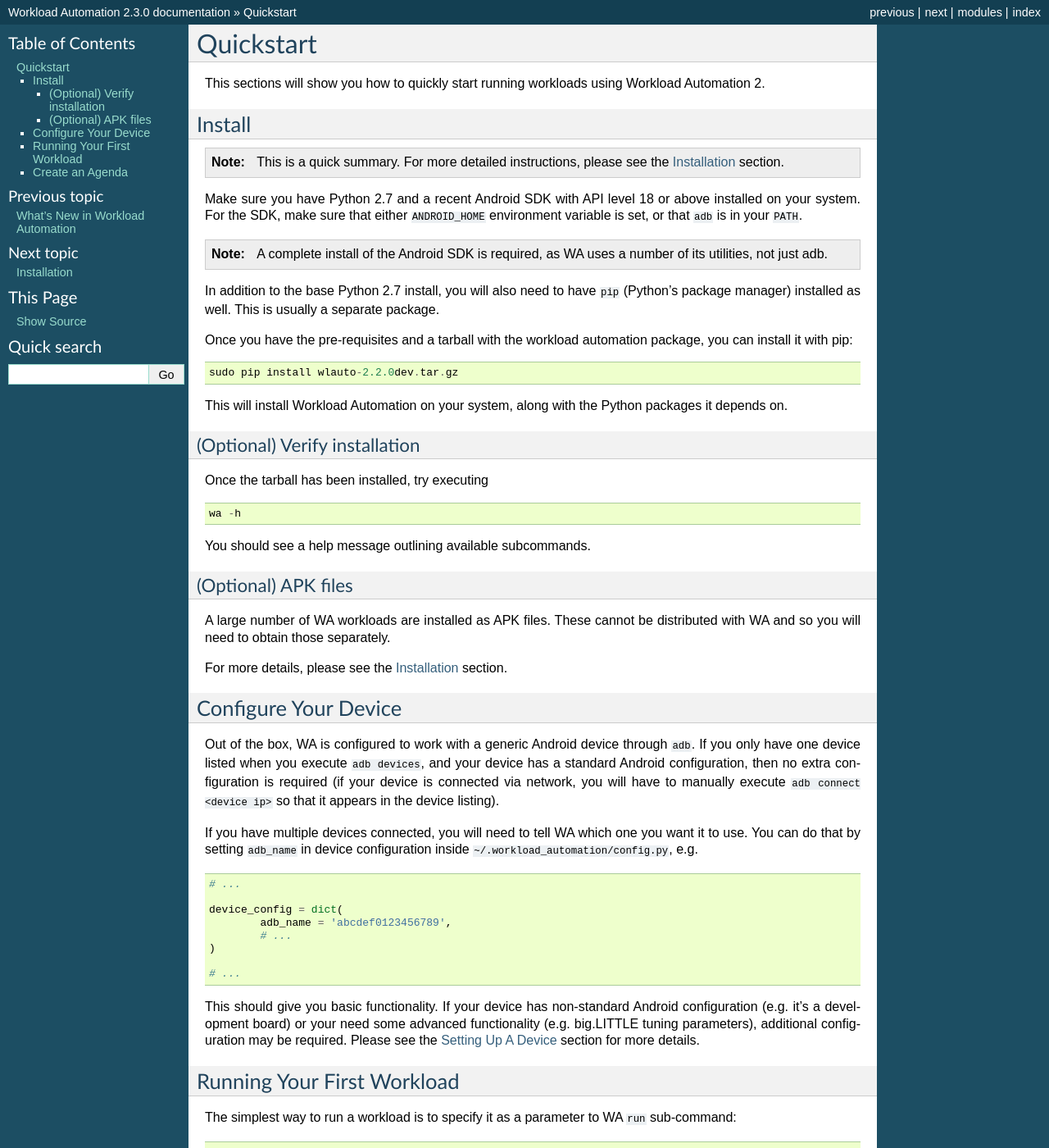
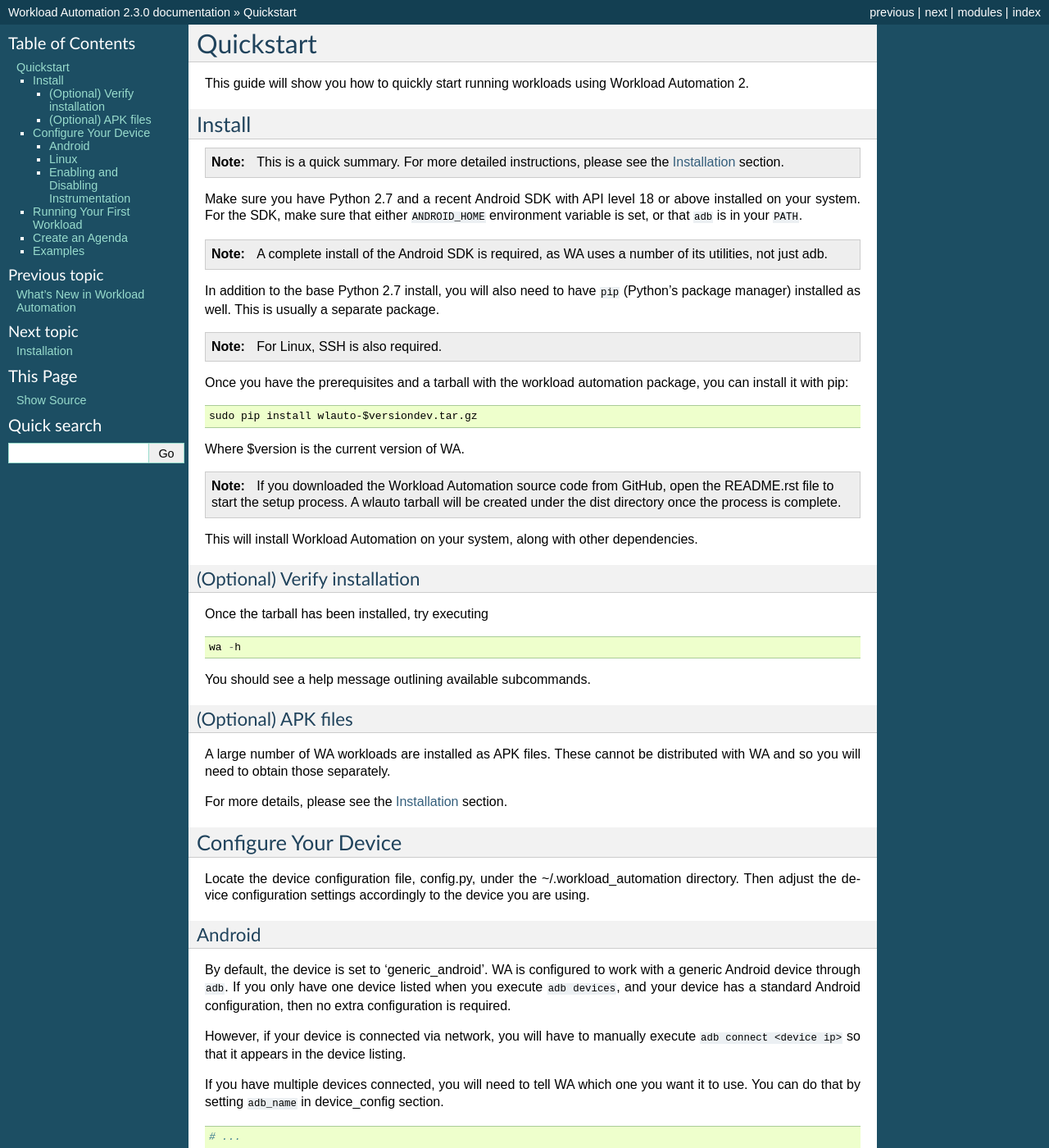
Before and after one commit to ARM-software/lisa, a Sphinx documentation site: the page built from doc/source/quickstart.rst, in a window 1280 px wide and 1400 px high. Shown: the whole window at 82% size. Built offline with Sphinx 7.4.7, drawn with Linux system fonts in a browser that asks for light colours; pages that are not in the unit, such as notebooks, are missing from menus; some of the changed text lies outside the part shown.

Commit message:
doc/source: Update quickstart
Update the quickstart guide to include steps for setting
up WA to run on Linux devices.

Signed-off-by: Lisa Nguyen <lisa.nguyen@linaro.org>

```diff
--- a/doc/source/quickstart.rst
+++ b/doc/source/quickstart.rst
@@ -2,7 +2,7 @@
 Quickstart
 ==========
 
-This sections will show you how to quickly start running workloads using
+This guide will show you how to quickly start running workloads using
 Workload Automation 2.
 
 
@@ -22,13 +22,20 @@
 In addition to the base Python 2.7 install, you will also need to have ``pip``
 (Python's package manager) installed as well. This is usually a separate package.
 
-Once you have the pre-requisites and a tarball with the workload automation package,
+.. note:: For Linux, SSH is also required.
+
+Once you have the prerequisites and a tarball with the workload automation package,
 you can install it with pip::
 
-        sudo pip install wlauto-2.2.0dev.tar.gz
+        sudo pip install wlauto-$versiondev.tar.gz
 
-This will install Workload Automation on your system, along with the Python
-packages it depends on.
+Where $version is the current version of WA.
+
+.. note:: If you downloaded the Workload Automation source code from GitHub, open
+          the README.rst file to start the setup process. A wlauto tarball will
+          be created under the dist directory once the process is complete.
+
+This will install Workload Automation on your system, along with other dependencies.
 
 (Optional) Verify installation
 -------------------------------
@@ -52,15 +59,23 @@
 Configure Your Device
 =====================
 
-Out of the box, WA is configured to work with a generic Android device through
-``adb``. If you only have one device listed when you execute ``adb devices``,
-and your device has a standard Android configuration, then no extra configuration
-is required (if your device is connected via network, you will have to manually execute
-``adb connect <device ip>`` so that it appears in the device listing).
+Locate the device configuration file, config.py, under the
+~/.workload_automation directory. Then adjust the device
+configuration settings accordingly to the device you are using.
 
-If you have  multiple devices connected, you will need to tell WA which one you
-want it to use. You can do that by setting ``adb_name`` in device configuration inside
-``~/.workload_automation/config.py``\ , e.g.
+Android
+-------
+
+By default, the device is set to 'generic_android'. WA is configured to work
+with a generic Android device through ``adb``. If you only have one device listed
+when you execute ``adb devices``, and your device has a standard Android
+configuration, then no extra configuration is required.
+
+However, if your device is connected via network, you will have to manually execute
+``adb connect <device ip>`` so that it appears in the device listing.
+
+If you have multiple devices connected, you will need to tell WA which one you
+want it to use. You can do that by setting ``adb_name`` in device_config section.
 
 .. code-block:: python
 
@@ -73,10 +88,73 @@
 
         # ...
 
-This should give you basic functionality. If your device has non-standard
-Android configuration (e.g. it's a development board) or your need some advanced
-functionality (e.g. big.LITTLE tuning parameters), additional configuration may
-be required. Please see the :doc:`device_setup` section for more details.
+Linux
+-----
+
+First, set the device to 'generic_linux'
+
+.. code-block:: python
+
+        # ...
+          device = 'generic_linux'
+        # ...
+
+Find the device_config section and add these parameters
+
+.. code-block:: python
+
+        # ...
+
+        device_config = dict(
+                host = '192.168.0.100',
+                username = 'root',
+                password = 'password'
+                # ...
+        )
+
+        # ...
+
+Parameters:
+
+- Host is the IP of your target Linux device
+- Username is the user for the device
+- Password is the password for the device
+
+Enabling and Disabling Instrumentation
+---------------------------------------
+
+Some instrumentation tools are enabled after your initial install of WA.
+
+.. note:: Some Linux devices may not be able to run certain instruments
+          provided by WA (e.g. cpufreq is disabled or unsupported by the
+          device).
+
+As a start, keep the 'execution_time' instrument enabled while commenting out
+the rest to disable them.
+
+.. code-block:: python
+
+        # ...
+
+        Instrumentation = [
+                # Records the time it took to run the workload
+                'execution_time',
+
+                # Collects /proc/interrupts before and after execution and does a diff.
+                # 'interrupts',
+
+                # Collects the contents of/sys/devices/system/cpu before and after execution and does a diff.
+                # 'cpufreq',
+
+                # ...
+        )
+
+
+
+This should give you basic functionality. If you are working with a development
+board or you need some advanced functionality (e.g. big.LITTLE tuning parameters),
+additional configuration may be required. Please see the :doc:`device_setup`
+section for more details.
 
 
 Running Your First Workload
@@ -155,7 +233,35 @@
   the config.py.
 - Disables execution_time instrument, if it is enabled in the config.py
 
-There is a lot more that could be done with an agenda. Please see :doc:`agenda`
-section for details.
+An agenda can be created in a text editor and saved as a YAML file. Please make note of
+where you have saved the agenda.
+
+Please see :doc:`agenda` section for more options.
 
 .. _YAML: http://en.wikipedia.org/wiki/YAML
+
+Examples
+========
+
+These examples show some useful options with the ``wa run`` command.
+
+To run your own agenda::
+
+    wa run <path/to/agenda> (e.g. wa run ~/myagenda.yaml)
+
+To redirect the output to a different directory other than wa_output::
+
+    wa run dhrystone -d my_output_directory
+
+To use a different config.py file::
+
+    wa run -c myconfig.py dhrystone
+
+To use the same output directory but override existing contents to
+store new dhrystone results::
+
+    wa run -f dhrystone
+
+To display verbose output while running memcpy::
+
+    wa run --verbose memcpy
```
